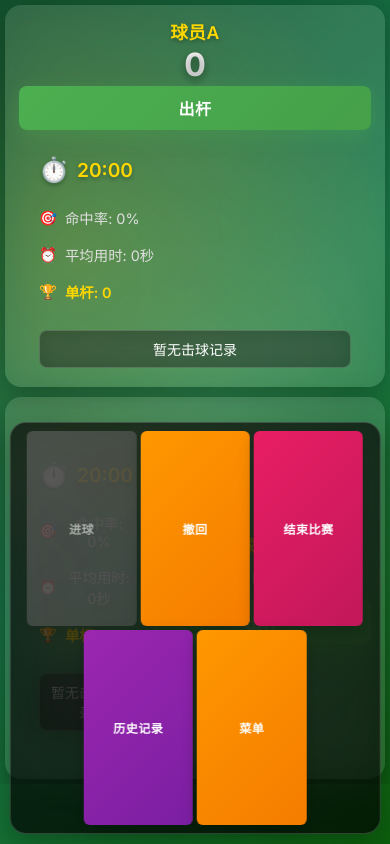
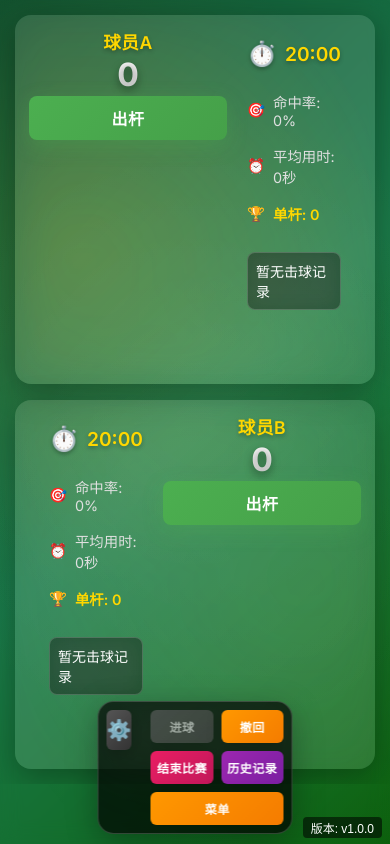
Before and after one commit to loveSamantha/Snooker_Scorer, a plain HTML site: page index.html in a window 390 px wide. Drawn offline with Linux system fonts and the light colour scheme.

Commit message:
Add files via upload

```diff
--- a/app.js
+++ b/app.js
@@ -15,7 +15,7 @@ class SnookerApp {
 
                     // 初始化UI后才开始恢复计时器
                     this.initializeEventListeners();
-                    this.updateUI();
+                    this.initializeUI(); // 新方法，包含 updateUI 和其他 UI 初始化
 
                     // 安全显示视图（确保DOM已准备好）
                     this.safeShowView(this.appState.ui.view || 'matchView');
@@ -208,6 +208,11 @@ class SnookerApp {
         // 历史记录按钮
         document.getElementById('historyButton').addEventListener('click', () => {
             this.showView('historyListView');
+        });
+
+        // 展开/收起控制面板按钮
+        document.getElementById('toggleControlsButton').addEventListener('click', () => {
+            this.toggleControlPanel();
         });
 
         // 添加窗口事件监听
@@ -850,6 +855,35 @@ class SnookerApp {
             this.showView('historyListView');
         }
     }
+
+    // 添加控制面板展开/收起功能
+    toggleControlPanel() {
+        const controlPanel = document.querySelector('.control-panel');
+        const isCollapsed = controlPanel.classList.toggle('collapsed');
+
+        // 保存用户偏好
+        try {
+            localStorage.setItem('controlPanelCollapsed', isCollapsed ? 'true' : 'false');
+        } catch (e) {
+            console.error('无法保存控制面板状态', e);
+        }
+    }
+
+    // 在 waitForDOM Promise 解析后添加此方法调用
+    initializeUI() {
+        // 恢复控制面板状态
+        try {
+            const controlPanelCollapsed = localStorage.getItem('controlPanelCollapsed');
+            if (controlPanelCollapsed === 'true') {
+                document.querySelector('.control-panel').classList.add('collapsed');
+            }
+        } catch (e) {
+            console.error('无法恢复控制面板状态', e);
+        }
+
+        // 更新UI
+        this.updateUI();
+    }
 }
 
 // 初始化应用 - 放宽延迟时间，确保所有资源和DOM完全加载
--- a/index.html
+++ b/index.html
@@ -3,9 +3,28 @@
 
 <head>
     <meta charset="UTF-8">
-    <meta name="viewport" content="width=device-width, initial-scale=1.0">
+    <meta name="viewport" content="width=device-width, initial-scale=1.0, maximum-scale=1.0, user-scalable=no">
     <title>斯诺克比赛记录</title>
-    <link rel="stylesheet" href="styles.css">
+    <!-- 修改为相对路径 -->
+    <link rel="stylesheet" href="./styles.css">
+    <meta name="app-version" content="v1.0.0">
+    <style>
+        /* 版本徽章样式（轻量内联，便于快速识别与删除） */
+        .version-badge {
+            position: fixed;
+            bottom: 6px;
+            right: 8px;
+            padding: 2px 8px;
+            font-size: 12px;
+            background: rgba(0, 0, 0, .55);
+            color: #fff;
+            border-radius: 4px;
+            font-family: Arial, sans-serif;
+            z-index: 10000;
+            pointer-events: none;
+            user-select: none;
+        }
+    </style>
 </head>
 
 <body>
@@ -33,11 +52,16 @@
 
             <!-- 控制面板 -->
             <div class="control-panel">
-                <button id="potButton" class="pot-button" disabled>进球</button>
-                <button id="undoButton" class="undo-button">撤回</button>
-                <button id="endMatchButton" class="end-match-button">结束比赛</button>
-                <button id="historyButton" class="history-button">历史记录</button>
-                <button id="menuButton" class="menu-button">菜单</button>
+                <button id="toggleControlsButton" class="toggle-controls-button">
+                    <span class="toggle-icon">⚙️</span>
+                </button>
+                <div id="controlButtonsContainer" class="control-buttons-container">
+                    <button id="potButton" class="pot-button" disabled>进球</button>
+                    <button id="undoButton" class="undo-button">撤回</button>
+                    <button id="endMatchButton" class="end-match-button">结束比赛</button>
+                    <button id="historyButton" class="history-button">历史记录</button>
+                    <button id="menuButton" class="menu-button">菜单</button>
+                </div>
             </div>
 
             <!-- 球员B面板 -->
@@ -138,7 +162,9 @@
         </div>
     </div>
 
-    <script src="app.js"></script>
+    <!-- 修改为相对路径 -->
+    <script src="./app.js"></script>
+    <div class="version-badge">版本: v1.0.0</div>
 </body>
 
 </html>
--- a/styles.css
+++ b/styles.css
@@ -255,14 +255,14 @@ body::before {
     left: 50%;
     transform: translate(-50%, -50%);
     display: flex;
-    gap: 15px;
     z-index: 10;
-    padding: 20px;
+    padding: 10px;
     background: var(--glass-bg);
     backdrop-filter: blur(20px);
     border-radius: var(--border-radius);
     box-shadow: var(--shadow-soft);
     border: 1px solid var(--glass-border);
+    transition: all 0.3s cubic-bezier(0.4, 0, 0.2, 1);
 }
 
 /* 出杆按钮独立样式 - 放在底部中央 */
@@ -740,72 +740,119 @@ body::before {
     font-weight: 600;
 }
 
-/* 响应式设计 */
-@media (max-width: 1024px) {
-    .player-panel {
-        padding: 20px;
+/* 控制面板可折叠功能 */
+.control-panel {
+    position: absolute;
+    top: 50%;
+    left: 50%;
+    transform: translate(-50%, -50%);
+    display: flex;
+    z-index: 10;
+    padding: 10px;
+    background: var(--glass-bg);
+    backdrop-filter: blur(20px);
+    border-radius: var(--border-radius);
+    box-shadow: var(--shadow-soft);
+    border: 1px solid var(--glass-border);
+    transition: all 0.3s cubic-bezier(0.4, 0, 0.2, 1);
 }
 
-    .player-score {
-        font-size: 3.5rem;
+.toggle-controls-button {
+    width: 50px;
+    height: 50px;
+    border-radius: 50%;
+    background: linear-gradient(135deg, #555, #333);
+    color: white;
+    display: flex;
+    align-items: center;
+    justify-content: center;
+    cursor: pointer;
+    z-index: 11;
+    box-shadow: 0 4px 8px rgba(0, 0, 0, 0.3);
+    border: none;
+    transition: all 0.3s ease;
+    position: relative;
 }
 
-    .control-panel {
-        flex-wrap: wrap;
-        justify-content: center;
-    }
+.toggle-controls-button:hover {
+    transform: scale(1.1);
+    box-shadow: 0 6px 12px rgba(0, 0, 0, 0.4);
 }
 
-@media (max-width: 768px) {
-    .player-panel {
-        flex-direction: column;
-        align-items: center;
-        margin: 10px;
-        padding: 15px;
+.toggle-icon {
+    font-size: 24px;
+    transition: transform 0.3s ease;
 }
 
-    .player-stats {
-        text-align: center;
-        max-width: 100%;
-        width: 100%;
-        margin-top: 15px;
+.control-panel.collapsed .toggle-icon {
+    transform: rotate(180deg);
 }
 
-    /* 移动设备控制面板优化 */
+.control-buttons-container {
+    display: flex;
+    gap: 15px;
+    margin-left: 15px;
+    transition: all 0.3s cubic-bezier(0.4, 0, 0.2, 1);
+    overflow: hidden;
+    max-width: 600px;
+}
+
+.control-panel.collapsed .control-buttons-container {
+    width: 0;
+    margin-left: 0;
+    opacity: 0;
+}
+
+/* 移动设备上的控制面板优化 */
+@media (max-width: 768px) {
     .control-panel {
         position: fixed;
         bottom: 10px;
+        top: auto;
         left: 50%;
         transform: translateX(-50%);
         flex-direction: row;
-        flex-wrap: wrap;
-        justify-content: center;
+        flex-wrap: nowrap;
+        justify-content: flex-start;
         background: rgba(0, 0, 0, 0.7);
         border-radius: var(--border-radius);
-        width: 95%;
+        width: auto;
+        max-width: 95%;
         padding: 10px;
-        gap: 8px;
         z-index: 100;
     }
 
-    .control-panel button {
+    .control-buttons-container {
+        display: flex;
+        flex-wrap: wrap;
+        justify-content: center;
+        gap: 8px;
+    }
+
+    .control-panel.collapsed .control-buttons-container {
+        height: 0;
+        margin: 0;
+        padding: 0;
+    }
+
+    .control-buttons-container button {
         padding: 10px;
         font-size: 0.9rem;
-        flex: 0 0 calc(33.33% - 8px);
         min-width: auto;
-        margin: 0;
-    }
-
-    /* 调整球员区域占比 */
-    #playerA,
-    #playerB {
-        height: 45vh;
-        overflow-y: auto;
-        margin: 5px;
+        flex: 1 1 auto;
     }
 }
 
 @media (max-width: 480px) {
+    .toggle-controls-button {
+        width: 40px;
+        height: 40px;
+    }
+
+    .toggle-icon {
+        font-size: 20px;
+    }
+
     body {
         font-size: 14px;
     }
```
Lines whose indentation alone changed are shown as unchanged.
